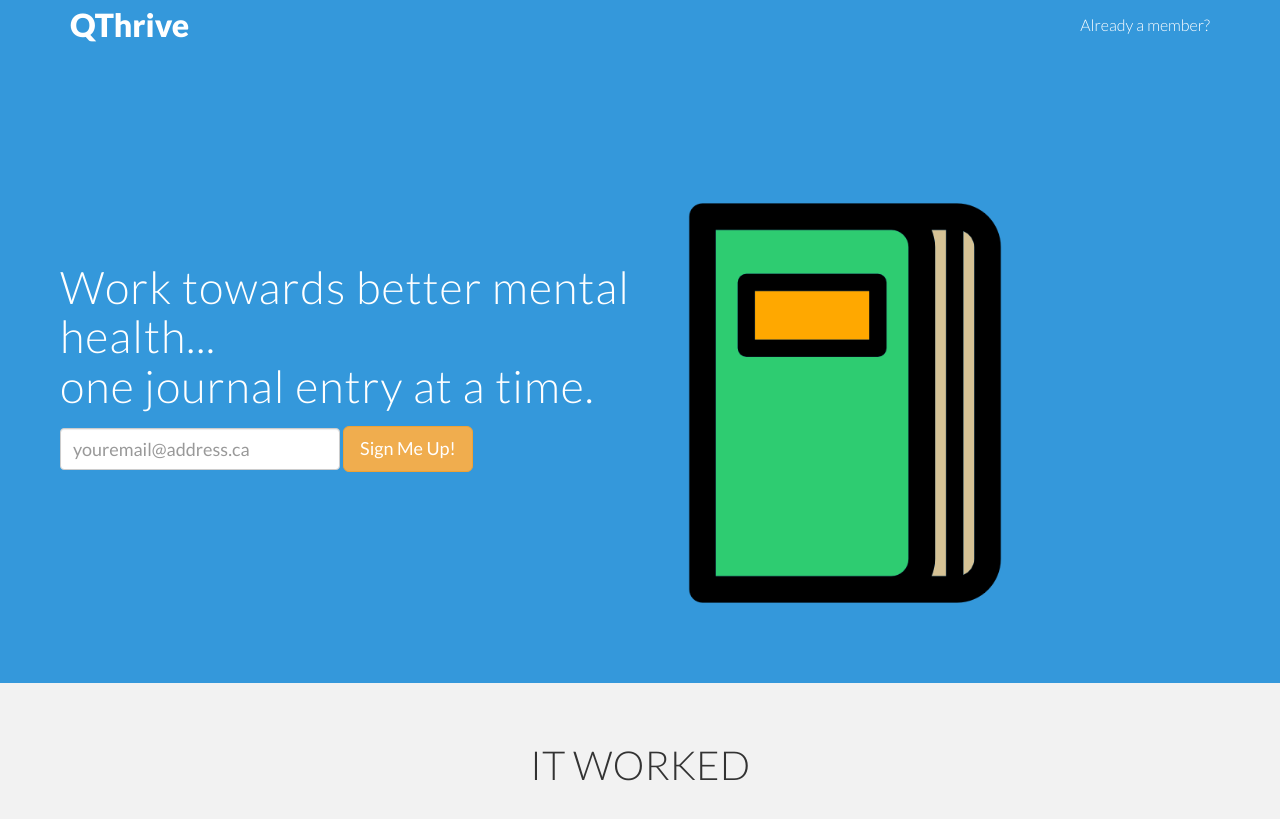
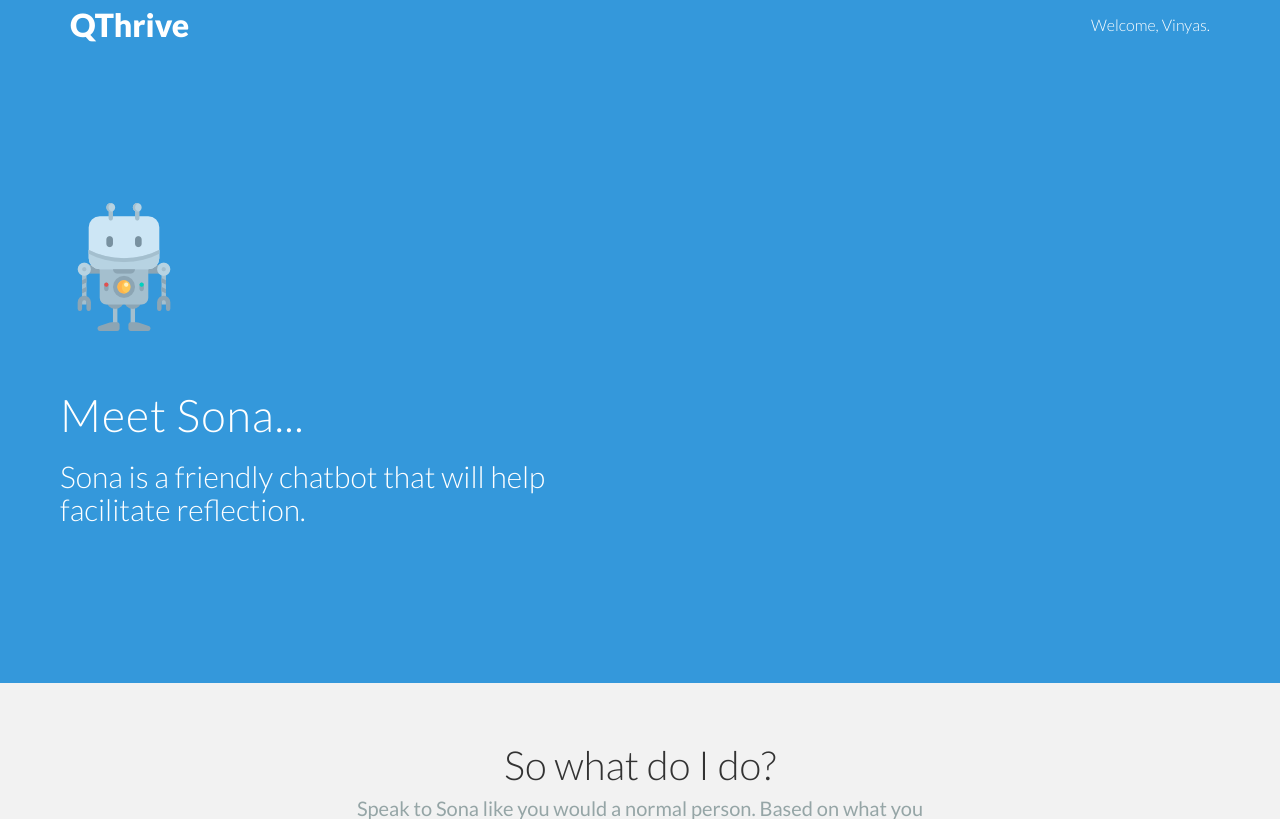
Before and after one commit to vinyasHarish95/QThrive, a PHP site: page /userdash.php in a window 1280 px wide. Shown: the top 819 px of the page. Run offline with PHP 8.4, Linux system fonts and the light colour scheme; some libraries are stand-ins or nearby versions.

Commit message:
Made the userdash.php page look more appropriate
- added icon for Sona
- replaced text on page with text that’s appropriate

```diff
--- a/userdash.php
+++ b/userdash.php
@@ -65,7 +65,7 @@
 
          		<ul class="nav navbar-nav navbar-right">
 
-            		<li><a href="login.php">Already a member?</a></li>
+            		<li><a>Welcome, Vinyas.</a></li>
 
          		</ul>
 
@@ -83,28 +83,15 @@
 			<div class="row">
 
 				<div class="col-lg-6">
+          <img class="img-responsive" style=" height: auto; width: auto; max-height: 400px; max-width: 400px;" src="img/sona.png" alt="Sona">
+					<h1>Meet Sona...</h1>
+					<h2>Sona is a friendly chatbot that will help facilitate reflection.</h2>
 
-					<h1>Work towards better mental health...<br>one journal entry at a time.</h1>
-
-					<form action="signup.php" method="GET" class="form-inline" role="form">
-
-						<div class="form-group">
-
-					 		<input name="email" type="email" class="form-control" id="exampleInputEmail1" placeholder="youremail@address.ca">
-
-						</div>
-
-						<button type="submit" class="btn btn-warning btn-lg" value="Submit">Sign Me Up!</button>
-
-					</form>
 
 				</div>
 				<!-- /col-lg-6 -->
 
 				<div class="col-lg-6">
-
-					<img class="img-responsive" style=" height: auto; width: auto; max-height: 400px; max-width: 400px;" src="img/diary.png" alt="Diary!">
-
 				</div>
 				<!-- /col-lg-6 -->
 
@@ -123,55 +110,22 @@
 
 			<div class="col-lg-6 col-lg-offset-3">
 
-				<h1>IT WORKED</h1>
+				<h1>So what do I do?</h1>
+				<h4>Speak to Sona like you would a normal person. Based on what you tell her, she may prompt you to do some journalling or connect you to local resources.</h4>
+				<p></p>
+				<h4>Fun fact... 'Sona' is Scottish Gaelic for 'happy'.</h4>
 
 			</div>
 
 		</div>
-		<!-- /row -->
 
-		<div class="row mt centered">
-
-			<div class="col-lg-4">
-
-				<img src="img/ser01.png" height="180" alt="">
-
-				<h4>Chat.</h4>
-
-				<p>Need someone to talk to?<br>Meet Sona.<br>Sona is a chatbot that helps facilitate journalling.</p>
-
-			</div>
-			<!--/col-lg-4 -->
-
-			<div class="col-lg-4">
-
-				<img src="img/ser02.png" height="180" alt="">
-
-				<h4>Journal.</h4>
-
-				<p>Stressed? Upset? Need to vent?<br>Take a minute to record your thoughts.<br>We're here for you, always.</p>
-
-			</div>
-			<!--/col-lg-4 -->
-
-			<div class="col-lg-4">
-
-				<img src="img/ser03.png" height="180" alt="">
-
-				<h4>Thrive.</h4>
-
-				<p>Access local resources.<br>Look at personal growth.<br>Be well.</p>
-
-			</div>
 			<!--/col-lg-4 -->
 
 			<div class="row mt centered">
 
 				<div class="col-lg-6 col-lg-offset-3">
 
-					<h1>QThrive is for students.</h1>
 
-					<h3>Take the challenges and joys one day at a time.</h3>
 
 				</div>
 
@@ -190,24 +144,10 @@
 
 		<div class="row centered">
 
-			<div class="col-lg-6 col-lg-offset-3">
-
-				<form action="signup.php" method="GET" class="form-inline" role="form">
-
-					<div class="form-group">
-
-				 		<input name="email" type="email" class="form-control" id="exampleInputEmail1" placeholder="youremail@address.ca">
-
-					</div>
-
-					<button type="submit" class="btn btn-warning btn-lg" value="Submit">Sign Me Up!</button>
-
-				</form>
-
-			</div>
-
 		</div>
 		<!-- /row -->
+		<h1 class="centered">QThrive is for students.</h1>
+		<h3 class="centered">Take the challenges and joys one day at a time.</h3>
 
 		<hr>
 
```
Also changed, not shown: img/sona.png (added).
